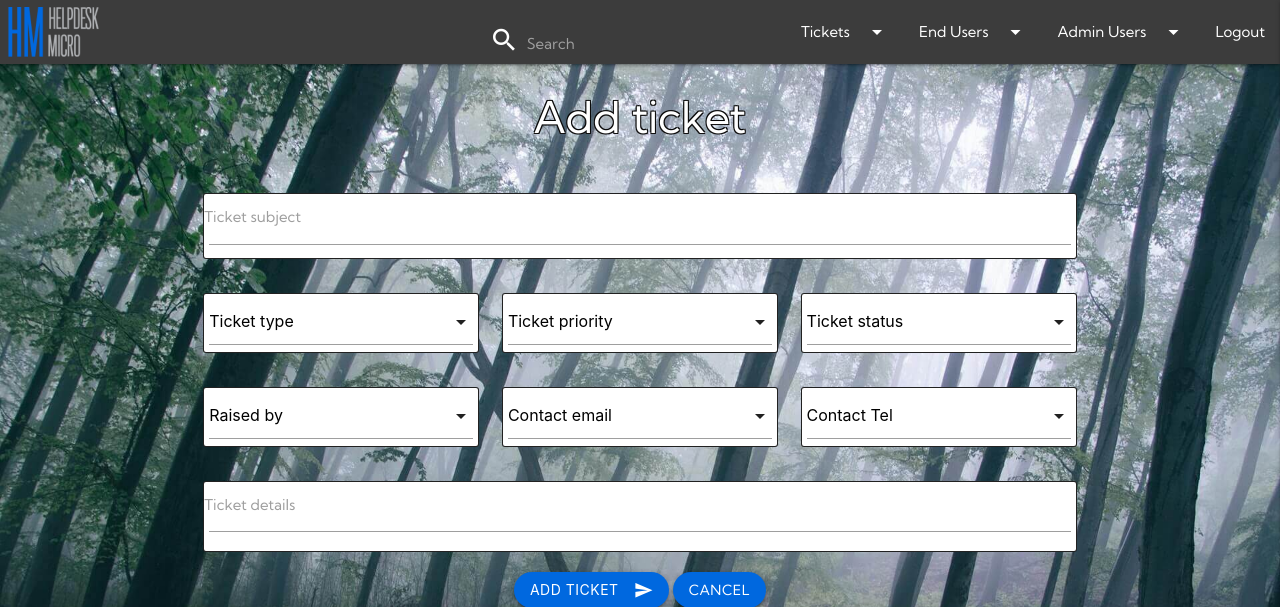
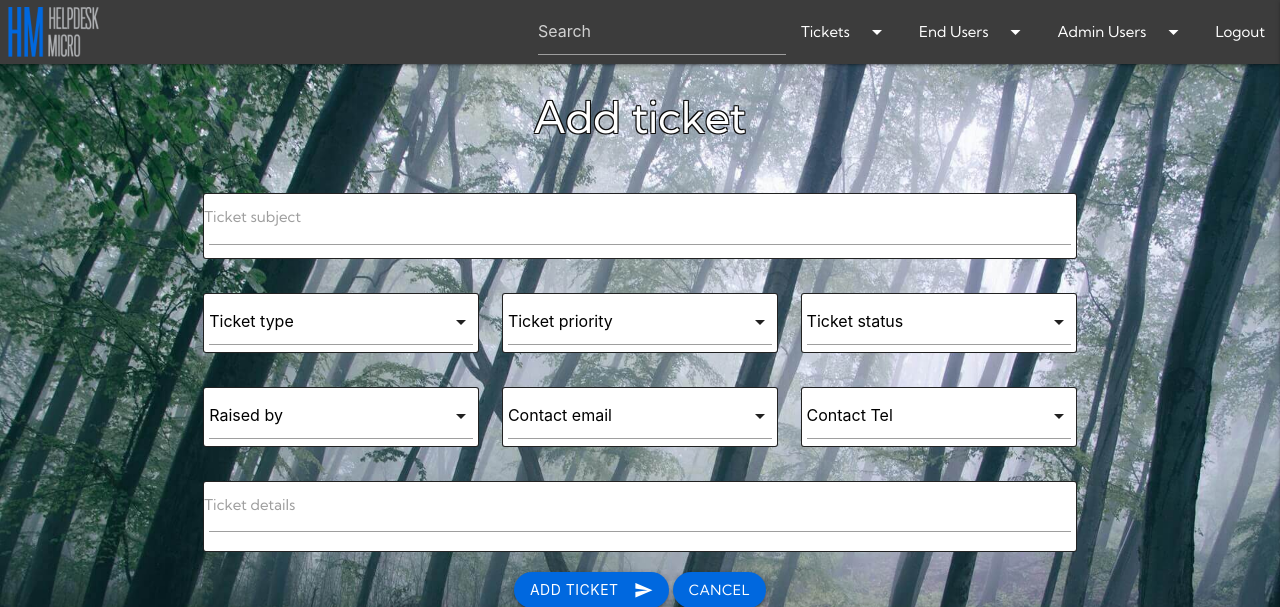
Before and after one commit to Code-Institute-Submissions/Helpdesk-Micro, a Flask app: page /add_ticket in a window 1280 px wide. Shown: the top 607 px of the page. Run offline with Flask 2, Linux system fonts and the light colour scheme; the visitor is signed in with stand-in values (Sample User, id 1); data that the repository does not hold is empty; some libraries are stand-ins or nearby versions.

Commit message:
search box added to navbar with correct route and correct css

```diff
--- a/static/css/style.css
+++ b/static/css/style.css
@@ -46,11 +46,19 @@ main {
   color: red;
 }
 
+
+
 .nav-wrapper,
 .menu-dropdown,
 .sidenav,
 .sidenav .collapsible-body {
   background-color: #3c3c3c;
+}
+
+/* Navbar search */
+
+#query {
+    color: #ffffff;
 }
 
 /* navbar menu dropdowns */
--- a/templates/base.html
+++ b/templates/base.html
@@ -59,16 +59,12 @@
             >
             <ul class="right hide-on-med-and-down">
             <li>
-                       <div class="center row">
+                       <div class="center row nav-search">
                           <div class="col s12" >
                             <div class="row" id="topbarsearch">
-                            <form action="{{ url_for('search') }}" method="POST">
-                              <div class="input-field col s6 s12">
-                                <i class="material-icons prefix">search</i>
-                                <input type="text" id="query" name="query">
-                                <label for="query">Search</label>
-                                </div>
-                            </form>
+                            <form action="{{ url_for('search') }}" method="POST" class="browser-default right">
+        <input id="query" placeholder="Search" type="text" name="query" autocomplete="off" aria-label="Search box">
+      </form>
                               </div>
                             </div>
                           </div>
```
